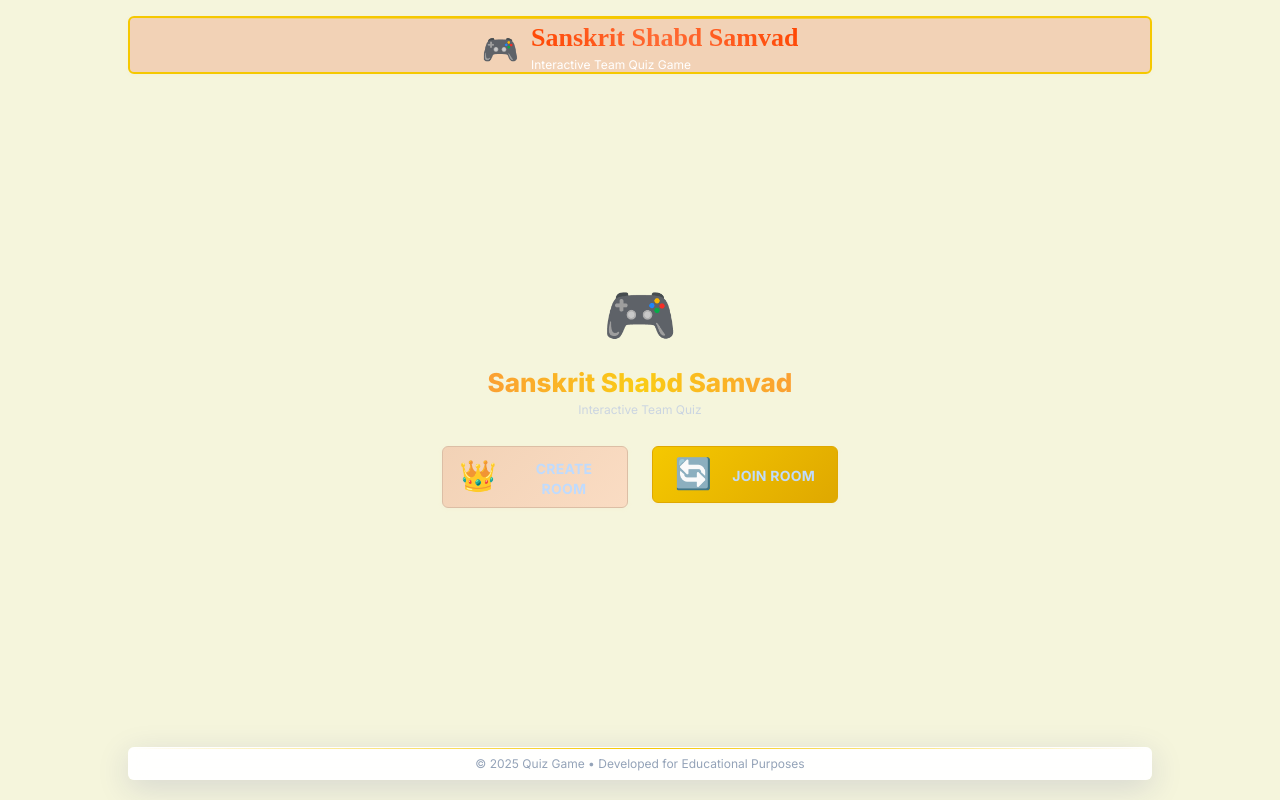
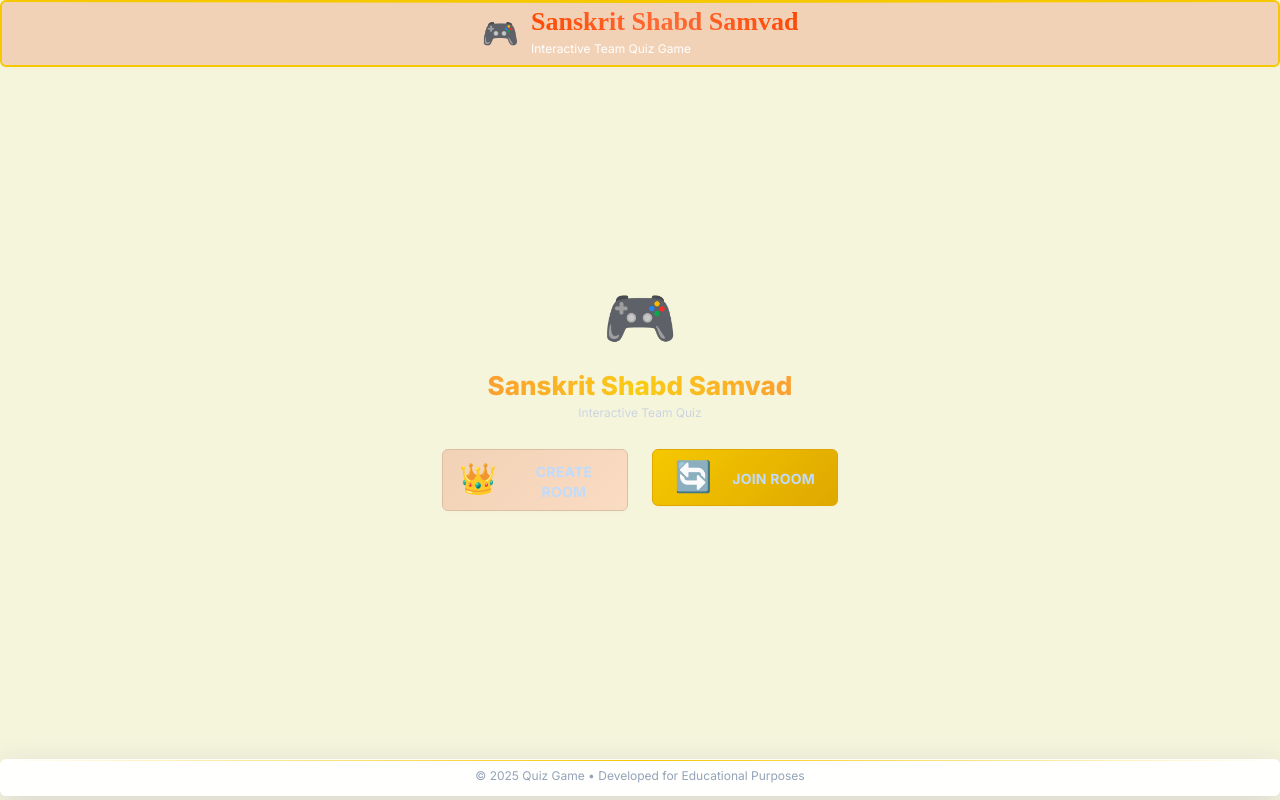
Before and after one commit to Bhavya25123/Gameshow, a React (Create React App) app in the folder frontend/: page /HostHomePage in a window 1280 px wide. Built offline with nearby package versions, Linux system fonts and the light colour scheme.

Commit message:
feat: make layout responsive across resolutions

```diff
--- a/frontend/src/components/layout/PageLayout.tsx
+++ b/frontend/src/components/layout/PageLayout.tsx
@@ -3,7 +3,6 @@
 import React from "react";
 import Header from "./Header";
 import Footer from "./Footer";
-import { useAutoScale } from "../../hooks/useAutoScale";
 
 interface PageLayoutProps {
   children: React.ReactNode;
@@ -20,8 +19,6 @@ const PageLayout: React.FC<PageLayoutProps> = ({
   variant = "default",
   className = "",
 }) => {
-    const scaleRef = useAutoScale(1024, 768);
-
   const layoutClasses = {
     default: "min-h-screen flex flex-col gradient-bg",
     game: "min-h-screen flex flex-col gradient-bg game-bg",
@@ -30,37 +27,17 @@ const PageLayout: React.FC<PageLayoutProps> = ({
 
   const mainClasses = {
     default:
-      "w-[1024px] h-[768px] flex flex-col items-center justify-center p-4 overflow-auto",
-    game: "w-[1024px] h-[768px] flex flex-col md:flex-row gap-2 p-2 overflow-auto",
+      "flex-1 w-full max-w-screen-xl mx-auto flex flex-col items-center justify-center p-4 overflow-auto",
+    game:
+      "flex-1 w-full max-w-screen-xl mx-auto flex flex-col md:flex-row gap-4 p-4 overflow-auto",
     fullscreen: "flex-1 relative overflow-auto",
   };
-
-  if (variant === "default") {
-    return (
-      <div className={`${layoutClasses[variant]} ${className}`}>
-        <div className="flex-1 flex items-center justify-center overflow-hidden">
-          <div ref={scaleRef} className="w-[1024px] h-[768px] flex flex-col">
-            <Header gameCode={gameCode} timer={timer} />
-            <main className={mainClasses[variant]}>{children}</main>
-            <Footer />
-          </div>
-        </div>
-      </div>
-    );
-  }
 
   return (
     <div className={`${layoutClasses[variant]} ${className}`}>
       {variant !== "fullscreen" && <Header gameCode={gameCode} timer={timer} />}
-      {variant === "game" ? (
-        <div className="flex-1 flex items-center justify-center overflow-hidden">
-          <main ref={scaleRef} className={mainClasses[variant]}>
-            {children}
-          </main>
-        </div>
-      ) : (
-        <main className={mainClasses[variant]}>{children}</main>
-      )}
+      <main className={mainClasses[variant]}>{children}</main>
+      {variant === "default" && <Footer />}
     </div>
   );
 };
--- a/frontend/src/hooks/useAutoScale.ts
+++ /dev/null
@@ -1,32 +0,0 @@
-import { useEffect, useRef } from 'react';
-
-/**
- * Scales an element to fit within the viewport based on a base width/height.
- * Returns a ref to attach to the element you want scaled.
- */
-export function useAutoScale(baseWidth: number, baseHeight: number) {
-  const ref = useRef<HTMLDivElement>(null);
-
-  useEffect(() => {
-    const element = ref.current;
-    if (!element) return;
-
-    const updateScale = () => {
-      const scale = Math.min(
-        window.innerWidth / baseWidth,
-        window.innerHeight / baseHeight,
-        1
-      );
-      element.style.transform = `scale(${scale})`;
-      element.style.transformOrigin = 'top left';
-      element.style.width = baseWidth + 'px';
-      element.style.height = baseHeight + 'px';
-    };
-
-    updateScale();
-    window.addEventListener('resize', updateScale);
-    return () => window.removeEventListener('resize', updateScale);
-  }, [baseWidth, baseHeight]);
-
-  return ref;
-}
```
